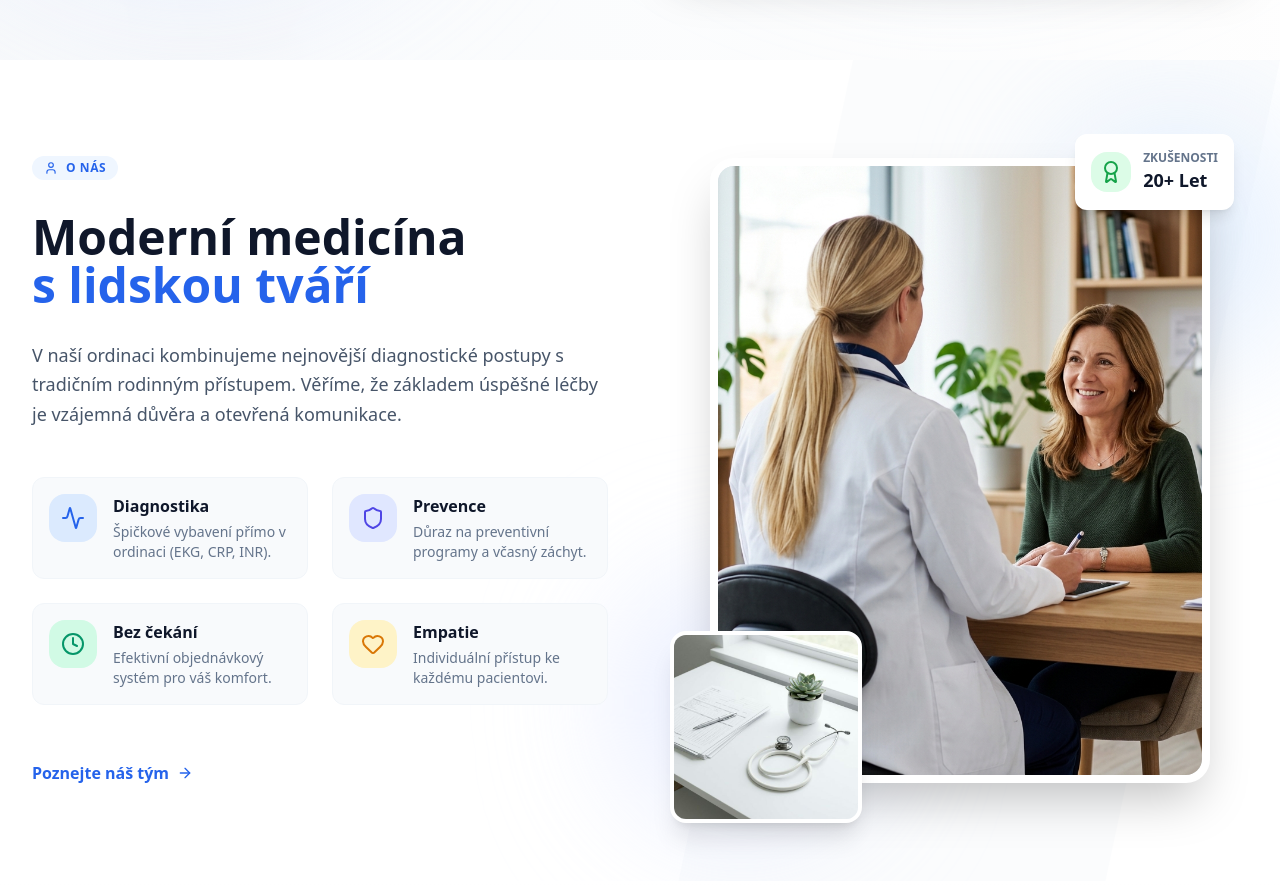
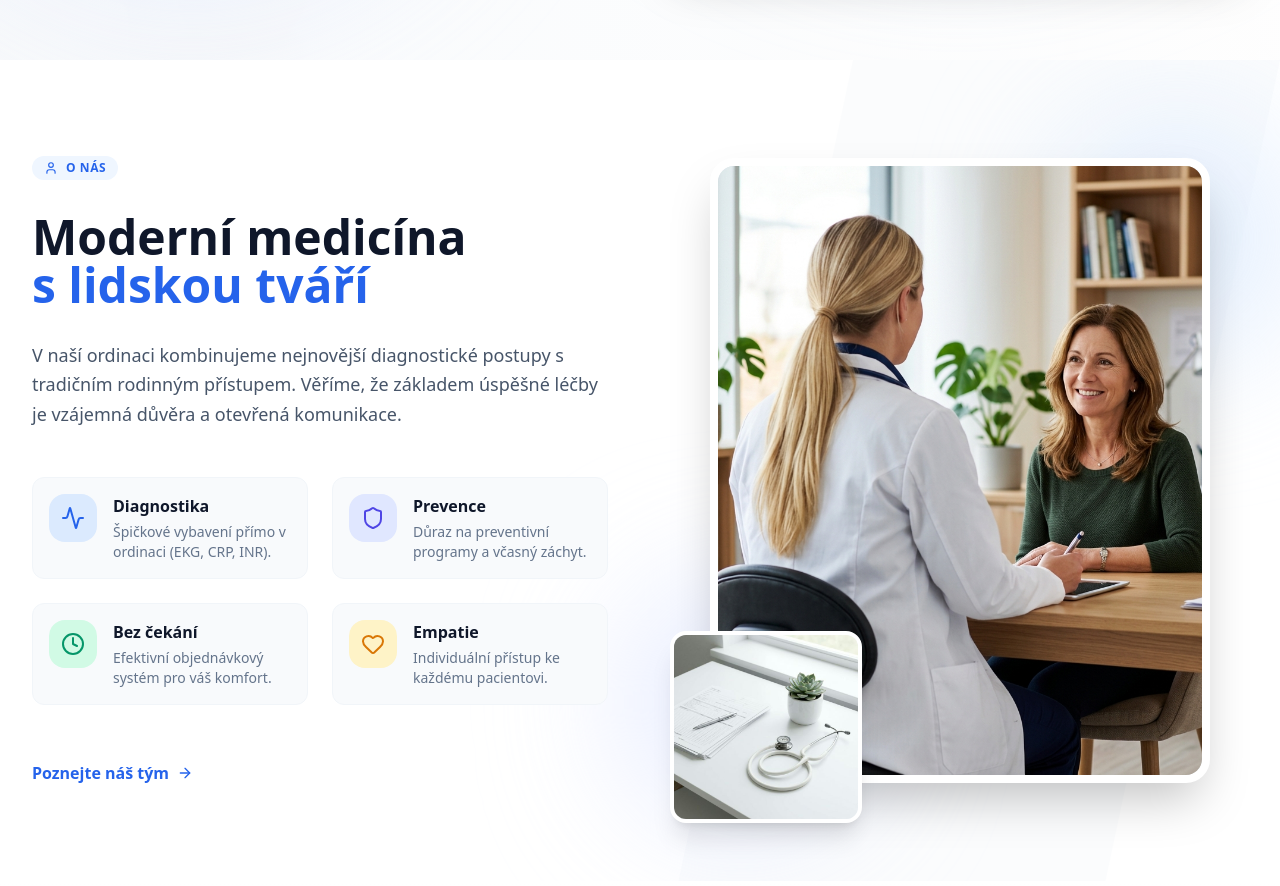
Before and after one commit to MISS3x/finemedica, a Next.js app: page / in a window 1280 px wide. Shown: the part 780-1666 px from the top of the page. Built offline with nearby package versions, Linux system fonts and the light colour scheme.

Commit message:
Direct Objednat se CTA to #contact anchor and remove 20+ Let badge from doctor photo

```diff
--- a/src/app/components/AboutUs.tsx
+++ b/src/app/components/AboutUs.tsx
@@ -101,18 +101,7 @@ export default function AboutUs() {
                                 />
                             </div>
 
-                            {/* Badge/Element */}
-                            <div className="absolute -top-6 -right-6 bg-white p-4 rounded-xl shadow-lg animate-bounce-slow hidden md:block">
-                                <div className="flex items-center gap-3">
-                                    <div className="bg-green-100 p-2 rounded-lg">
-                                        <Award className="text-green-600 w-6 h-6" />
-                                    </div>
-                                    <div>
-                                        <div className="text-xs text-slate-500 font-bold uppercase">Zkušenosti</div>
-                                        <div className="text-lg font-bold text-slate-900">20+ Let</div>
-                                    </div>
-                                </div>
-                            </div>
+
                         </div>
 
                         {/* Background blobs behind images */}
--- a/src/app/components/HeroClient.tsx
+++ b/src/app/components/HeroClient.tsx
@@ -141,14 +141,14 @@ export default function HeroClient({ notice }: HeroClientProps) {
                         {/* CTA Buttons */}
                         <div className="flex flex-col sm:flex-row gap-4 justify-center lg:justify-start pt-2">
                             <Link
-                                href="/#contact"
+                                href="#contact"
                                 className="inline-flex items-center justify-center px-8 py-4 text-base font-bold text-white transition-all duration-200 bg-blue-600 border border-transparent rounded-full shadow-lg hover:bg-blue-700 hover:shadow-blue-500/30 hover:scale-105 focus:outline-none focus:ring-2 focus:ring-offset-2 focus:ring-blue-600"
                             >
                                 Objednat se
                                 <ArrowRight className="w-5 h-5 ml-2" />
                             </Link>
                             <Link
-                                href="/#services"
+                                href="#services"
                                 className="inline-flex items-center justify-center px-8 py-4 text-base font-bold text-slate-700 transition-all duration-200 bg-white border border-slate-200 rounded-full shadow-sm hover:bg-slate-50 hover:text-blue-600 hover:border-blue-200 focus:outline-none focus:ring-2 focus:ring-offset-2 focus:ring-slate-200"
                             >
                                 <PlayCircle className="w-5 h-5 ml-2 mr-2" />
```
